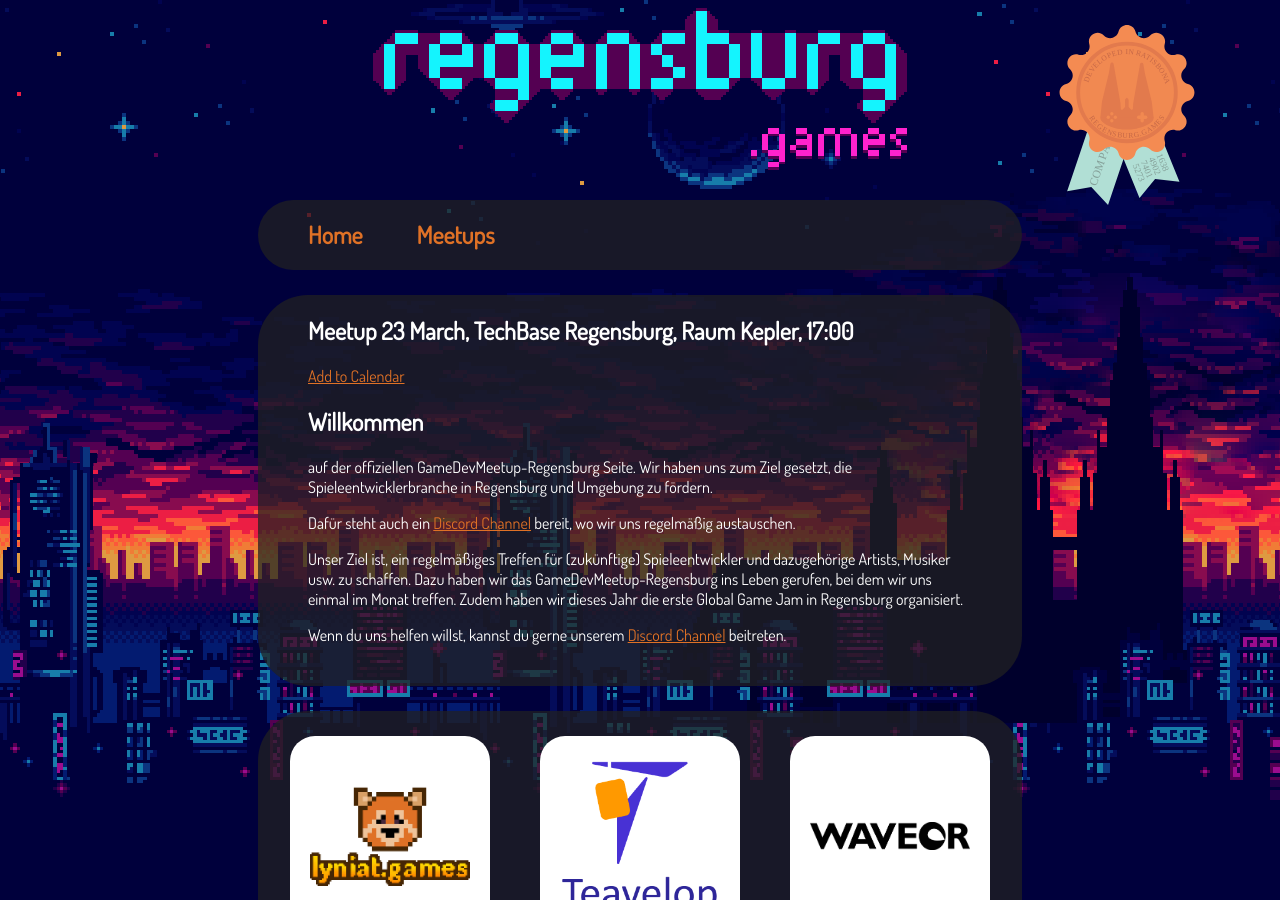
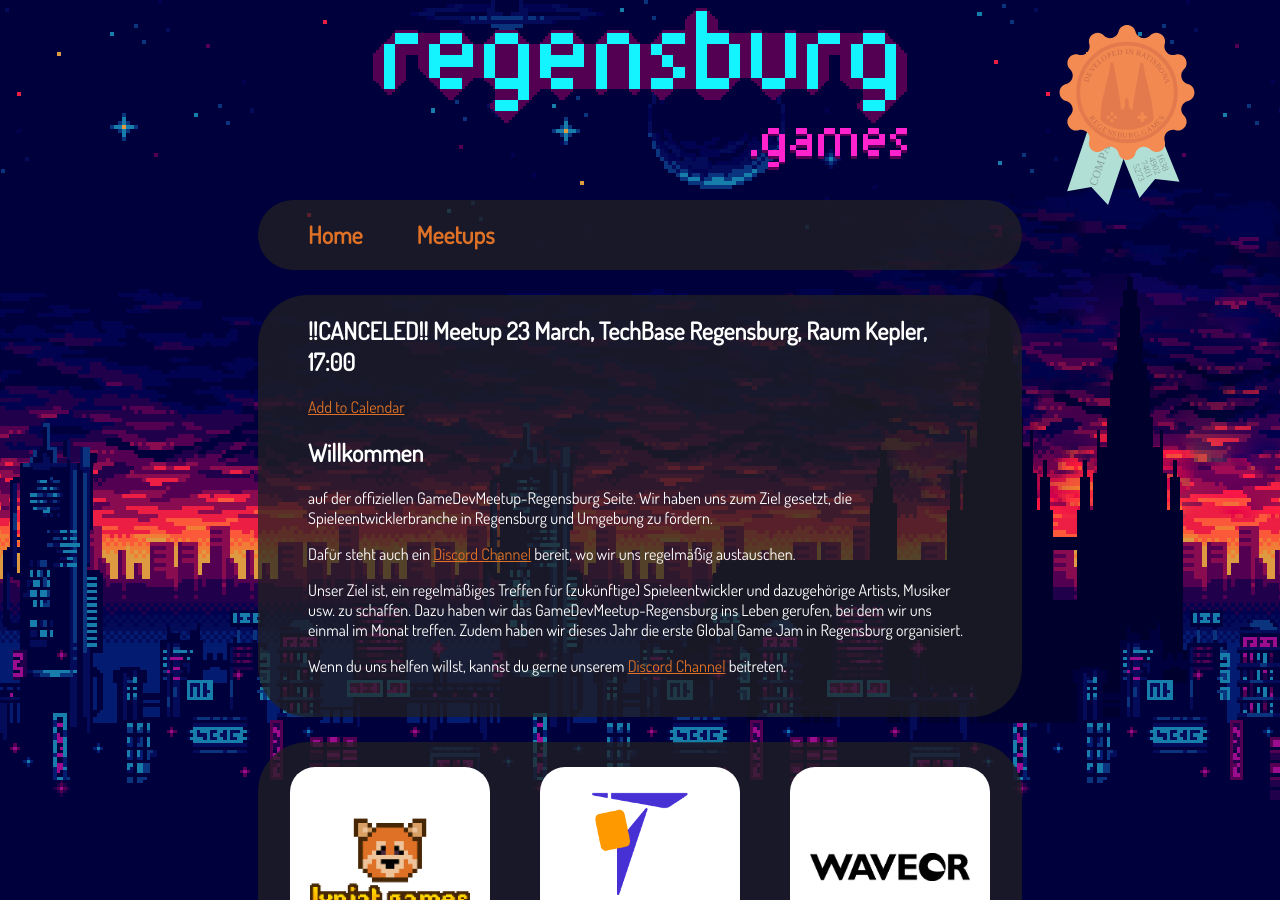
Before and after one commit to Lyniat/GameDevMeetup-Regensburg, a Jekyll site: the page built from index.md, in a window 1280 px wide and 900 px high. Built offline with Jekyll 4.4.1, drawn with Linux system fonts in a browser that asks for light colours; our own code applies the rules of GitHub Pages for plain Markdown files; a script that is not in the unit is left out; the repository's description, which GitHub fills in, is left out.

Commit message:
Update index.md

```diff
--- a/index.md
+++ b/index.md
@@ -1,4 +1,4 @@
-# Meetup 23 March, TechBase Regensburg, Raum Kepler, 17:00
+# !!CANCELED!! Meetup 23 March, TechBase Regensburg, Raum Kepler, 17:00
 <a title="Add to Calendar" class="addeventatc" data-id="Yv4623294" href="https://www.addevent.com/event/Yv4623294" target="_blank" rel="nofollow">Add to Calendar</a>
 	<script type="text/javascript" src="https://addevent.com/libs/atc/1.6.1/atc.min.js" async defer></script>
 
```
